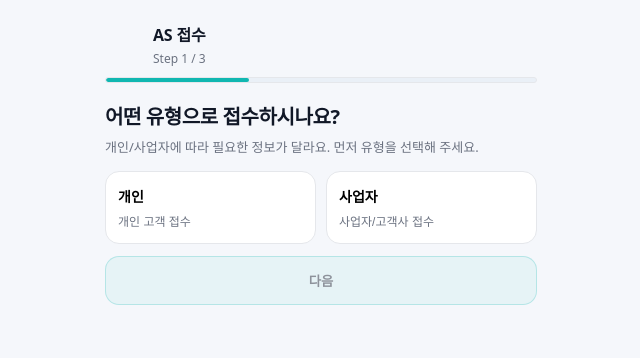
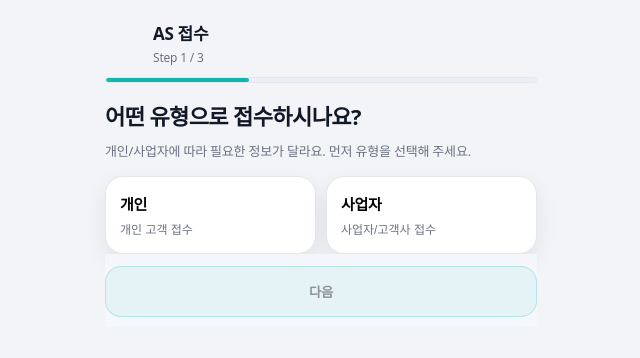
Before and after one commit to abkorea/abkosystem, a plain HTML site: page ui-mock/intake_steps.html in a window 1280 px wide. Shown: the whole page, without its empty margins (319-959 px from the left). Drawn offline with Linux system fonts and the light colour scheme; a web font is replaced by a local one.

Commit message:
ui-mock: adjust typography and spacing to match Toss reference

```diff
--- a/ui-mock/_style.css
+++ b/ui-mock/_style.css
@@ -1,7 +1,7 @@
 @import url('https://cdn.jsdelivr.net/gh/orioncactus/pretendard@v1.3.9/dist/web/static/pretendard.css');
 
 :root{
-  --bg:#f4f7fb;
+  --bg:#f2f4f7;
   --card:#ffffff;
   --text:#111827;
   --muted:#6b7280;
@@ -19,6 +19,9 @@
   font-family: Pretendard, ui-sans-serif, system-ui, -apple-system, Segoe UI, Roboto, Helvetica, Arial;
   background: var(--bg);
   color:var(--text);
+  font-size: 15px;
+  line-height: 1.4;
+  letter-spacing: -0.2px;
 }
 a{ color:var(--accent); text-decoration:none; }
 .wrap{ max-width:980px; margin:0 auto; padding:22px 16px 40px; }
@@ -38,6 +41,7 @@
   padding:10px 10px;
   color:var(--text);
   outline:none;
+  font-size: 15px;
 }
 input:focus, select:focus, textarea:focus{ border-color: rgba(16,183,177,.55); box-shadow: 0 0 0 4px rgba(16,183,177,.12); }
 textarea{ min-height:90px; resize:vertical; }
--- a/ui-mock/intake_steps.html
+++ b/ui-mock/intake_steps.html
@@ -7,14 +7,14 @@
     <link rel="stylesheet" href="./_style.css" />
     <style>
       :root{ --pageMax: 460px; }
-      body{ background: #f5f7fb; }
+      body{ background: var(--bg); }
       .page{ max-width: var(--pageMax); margin: 0 auto; padding: 12px 14px 28px; }
-      .appbar{ position: sticky; top:0; z-index: 10; background: rgba(245,247,251,.92); backdrop-filter: blur(8px); padding: 10px 0 8px; }
+      .appbar{ position: sticky; top:0; z-index: 10; background: rgba(242,244,247,.92); backdrop-filter: blur(8px); padding: 10px 0 8px; }
       .appbarRow{ display:flex; align-items:center; gap:10px; }
       .back{ width:38px; height:38px; border-radius:12px; border:1px solid var(--line); background:#fff; display:flex; align-items:center; justify-content:center; cursor:pointer; }
       .back:active{ transform: translateY(1px); }
       .titleWrap{ flex:1; }
-      .title{ margin:0; font-size:16px; letter-spacing:-.2px; }
+      .title{ margin:0; font-size:17px; letter-spacing:-.3px; }
       .subtitle{ margin:4px 0 0; font-size:12px; color:var(--muted); }
       .progress{ height:6px; background:#eaf0f7; border-radius:999px; overflow:hidden; border:1px solid var(--line); }
       .bar{ height:100%; width:0%; background: var(--accent); border-radius:999px; transition: width .25s ease; }
@@ -24,21 +24,21 @@
       @keyframes in{ from{ opacity:.4; transform: translateX(12px); } to{ opacity:1; transform: translateX(0);} }
 
       .hero{ margin-top: 10px; }
-      .hero h2{ margin:0; font-size:20px; letter-spacing:-.4px; }
-      .hero p{ margin:8px 0 0; color:var(--muted); font-size:13px; line-height:1.45; }
+      .hero h2{ margin:0; font-size:22px; letter-spacing:-.6px; }
+      .hero p{ margin:10px 0 0; color:var(--muted); font-size:13px; line-height:1.55; }
 
       .seg{ display:flex; gap:10px; margin-top:14px; }
-      .seg button{ flex:1; padding:14px 12px; border-radius:14px; border:1px solid var(--line); background:#fff; text-align:left; }
-      .seg .k{ font-weight:700; font-size:14px; }
+      .seg button{ flex:1; padding:16px 14px; border-radius:18px; border:1px solid var(--line); background:#fff; text-align:left; box-shadow: var(--shadow); }
+      .seg .k{ font-weight:800; font-size:15px; letter-spacing:-.3px; }
       .seg .d{ margin-top:6px; font-size:12px; color:var(--muted); }
       .seg button.selected{ border-color: rgba(16,183,177,.55); box-shadow: 0 0 0 4px rgba(16,183,177,.10); }
 
-      .card{ padding:16px; border-radius:16px; }
+      .card{ padding:16px; border-radius:18px; }
       .stack{ display:grid; gap:12px; margin-top:14px; }
 
       .cta{ position: sticky; bottom: 0; background: rgba(245,247,251,.92); backdrop-filter: blur(8px); padding: 12px 0 10px; }
       .ctaRow{ display:flex; gap:10px; }
-      .btnWide{ width:100%; padding:14px 14px; border-radius:14px; font-weight:700; }
+      .btnWide{ width:100%; padding:15px 14px; border-radius:16px; font-weight:800; letter-spacing:-.2px; }
       .btnWide.primary{ background: rgba(16,183,177,.14); border-color: rgba(16,183,177,.55); }
       .btnWide:disabled{ opacity:.45; cursor:not-allowed; }
 
@@ -48,7 +48,7 @@
 
       .chip{ display:inline-flex; align-items:center; gap:6px; padding:8px 10px; border-radius:999px; background:#fff; border:1px solid var(--line); font-size:12px; color:var(--muted); }
       .list{ display:grid; gap:10px; }
-      .item{ background:#fff; border:1px solid var(--line); border-radius:16px; padding:14px; }
+      .item{ background:#fff; border:1px solid var(--line); border-radius:18px; padding:14px; box-shadow: var(--shadow); }
       .itemTop{ display:flex; gap:10px; align-items:flex-start; }
       .itemTop strong{ font-size:14px; }
       .itemMeta{ margin-top:6px; color:var(--muted); font-size:12px; line-height:1.4; }
```
